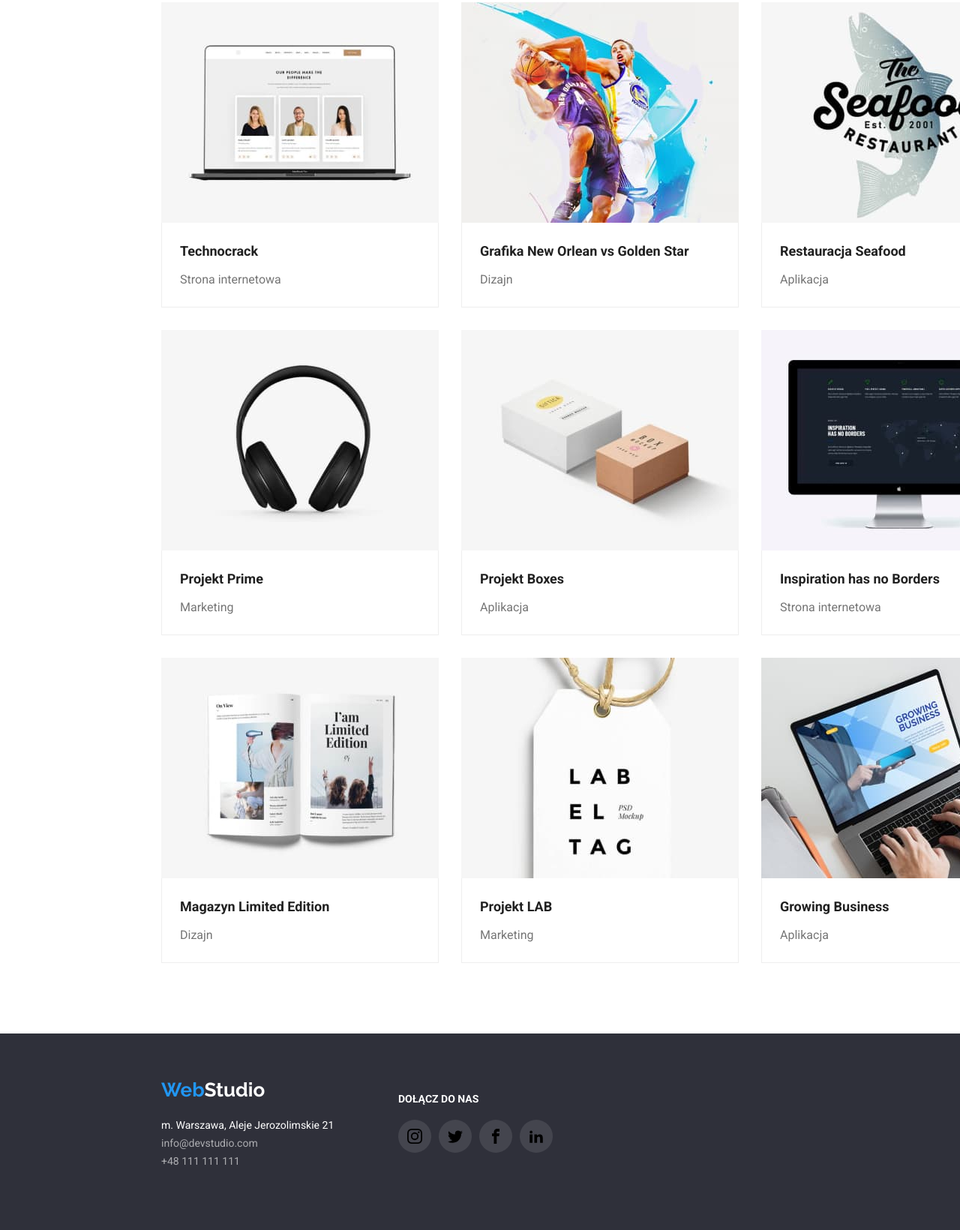
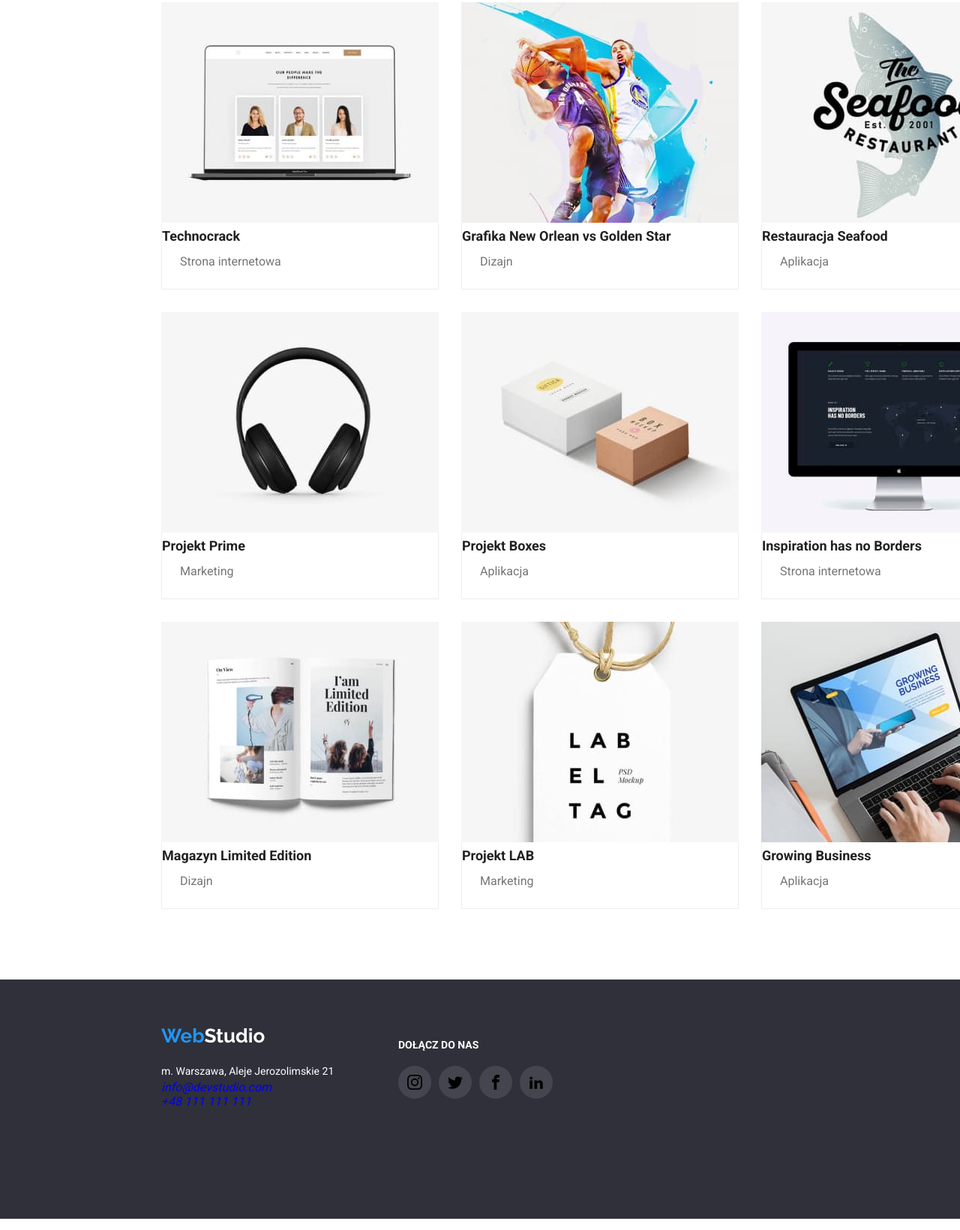
Before and after one commit to PoProstuCyc/goit-markup-hw-04, a plain HTML site: page portfolio.html in a window 1280 px wide. Shown: the part 262-1902 px from the top of the page at 75% size. Drawn offline with nearby package versions, Linux system fonts and the light colour scheme.

Commit message:
Update portfolio.html

```diff
--- a/portfolio.html
+++ b/portfolio.html
@@ -37,8 +37,11 @@
           <ul class="contacts_list">
             <li>
               <a href="mailto:info@devstudio.com" class="cursor">
-                <svg class="image_header" width="16" height="12">
-                  <use href="/images/icons.svg#icon-envelope"></use>
+                <svg width="16" height="12">
+                  <use
+                    class="image_header"
+                    href="/images/icons.svg#icon-envelope"
+                  ></use>
                 </svg>
               </a>
               <a href="mailto:info@devstudio.com" class="mail_header cursor"
@@ -47,7 +50,7 @@
             </li>
             <li>
               <a href="tel:+48111111111" class="image_header cursor">
-                <svg class="" width="10" height="16">
+                <svg width="10" height="16">
                   <use href="/images/icons.svg#icon-smartphone"></use>
                 </svg>
               </a>
@@ -92,7 +95,7 @@
                 height="294"
               />
               <div class="borders_cards">
-                <div class="padding_name_item_portfolio">
+                <div>
                   <p class="name_item_portfolio">Technocrack</p>
                 </div>
                 <div class="padding_type_item_portfolio">
@@ -108,12 +111,12 @@
                 height="294"
               />
               <div class="borders_cards">
-                <div class="padding_name_item_portfolio">
+                <div>
                   <p class="name_item_portfolio">
                     Grafika New Orlean vs Golden Star
                   </p>
                 </div>
-                <div class="padding_type_item_portfolio">
+                <div>
                   <p class="type_item_portfolio">Dizajn</p>
                 </div>
               </div>
@@ -126,7 +129,7 @@
                 height="294"
               />
               <div class="borders_cards">
-                <div class="padding_name_item_portfolio">
+                <div>
                   <p class="name_item_portfolio">Restauracja Seafood</p>
                 </div>
                 <div class="padding_type_item_portfolio">
@@ -142,7 +145,7 @@
                 height="294"
               />
               <div class="borders_cards">
-                <div class="padding_name_item_portfolio">
+                <div>
                   <p class="name_item_portfolio">Projekt Prime</p>
                 </div>
                 <div class="padding_type_item_portfolio">
@@ -158,7 +161,7 @@
                 height="294"
               />
               <div class="borders_cards">
-                <div class="padding_name_item_portfolio">
+                <div>
                   <p class="name_item_portfolio">Projekt Boxes</p>
                 </div>
                 <div class="padding_type_item_portfolio">
@@ -174,7 +177,7 @@
                 height="294"
               />
               <div class="borders_cards">
-                <div class="padding_name_item_portfolio">
+                <div>
                   <p class="name_item_portfolio">Inspiration has no Borders</p>
                 </div>
                 <div class="padding_type_item_portfolio">
@@ -190,7 +193,7 @@
                 height="294"
               />
               <div class="borders_cards">
-                <div class="padding_name_item_portfolio">
+                <div>
                   <p class="name_item_portfolio">Magazyn Limited Edition</p>
                 </div>
                 <div class="padding_type_item_portfolio">
@@ -206,7 +209,7 @@
                 height="294"
               />
               <div class="borders_cards">
-                <div class="padding_name_item_portfolio">
+                <div>
                   <p class="name_item_portfolio">Projekt LAB</p>
                 </div>
                 <div class="padding_type_item_portfolio">
@@ -222,7 +225,7 @@
                 height="294"
               />
               <div class="borders_cards">
-                <div class="padding_name_item_portfolio">
+                <div>
                   <p class="name_item_portfolio">Growing Business</p>
                 </div>
                 <div class="padding_type_item_portfolio">
@@ -249,13 +252,13 @@
               </li>
               <li>
                 <p>
-                  <a href="mailto:info@devstudio.com" class="mail_footer"
+                  <a href="mailto:info@devstudio.com" class="contacts_footer"
                     >info@devstudio.com</a
                   >
                 </p>
               </li>
               <li>
-                <a href="tel:+48111111111" class="telephone_footer"
+                <a href="tel:+48111111111" class="contacts_footer"
                   >+48 111 111 111</a
                 >
               </li>
```
